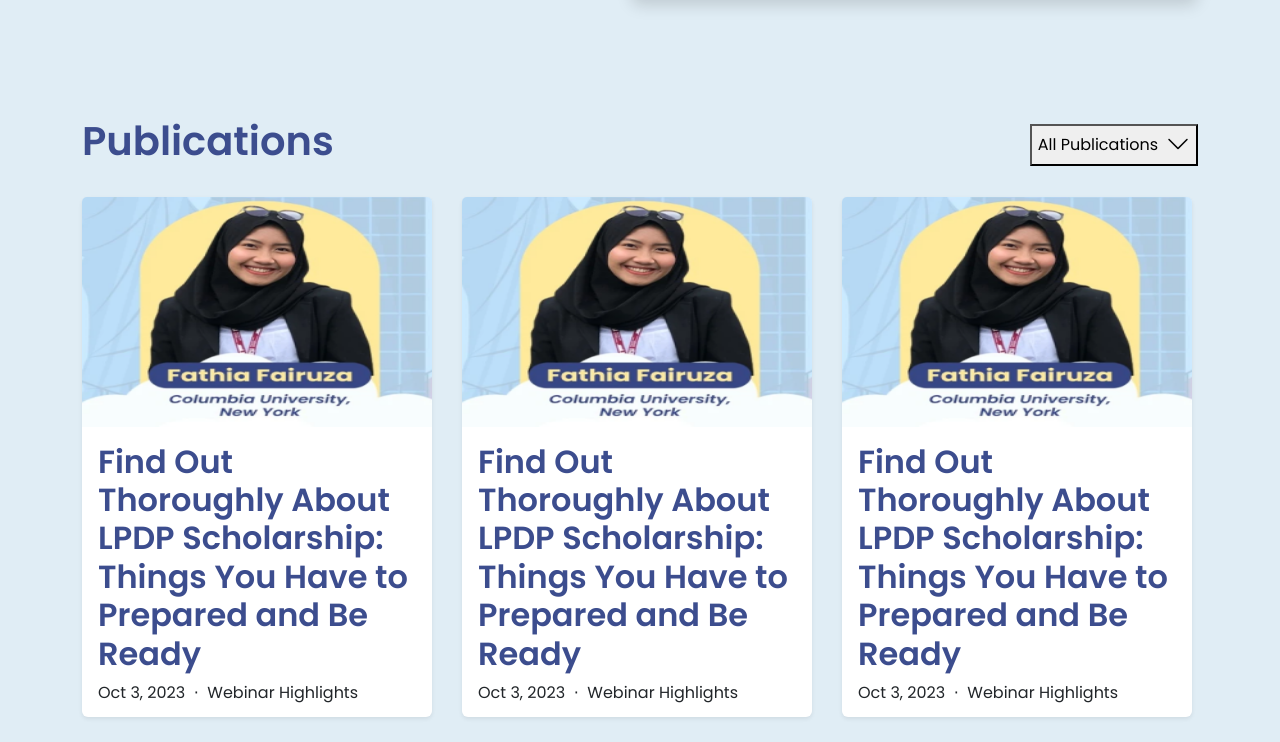
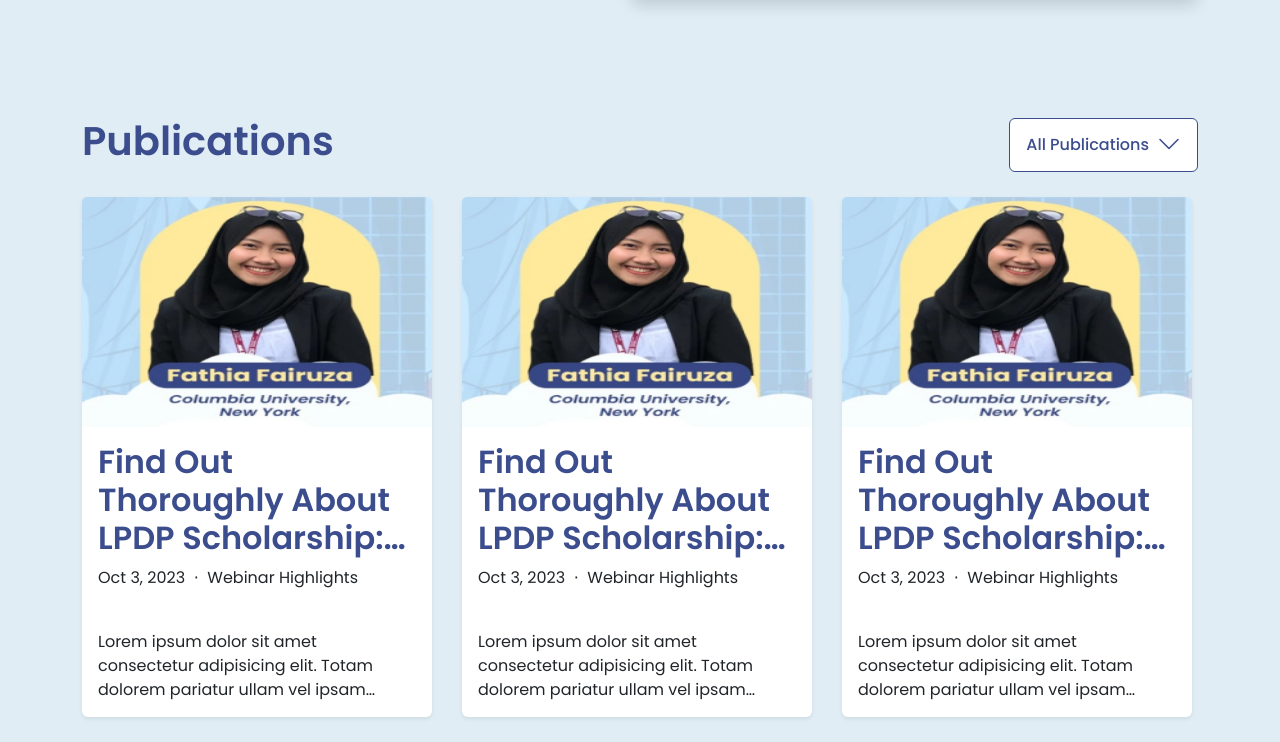
Before and after one commit to shapeyourlifeID/syl_web_template-, a website: page publications.html in a window 1280 px wide. Shown: the part 1248-1990 px from the top of the page. Drawn offline with nearby package versions, Linux system fonts and the light colour scheme.

Commit message:
Update main.css

```diff
--- a/css/main.css
+++ b/css/main.css
@@ -724,4 +724,57 @@
   background-color: #f7eeb8;
 }
 
+.syl-publications .btn-publications {
+  display: flex;
+  align-items: center;
+  padding: 0.5rem 1rem;
+  background-color: #ffffff;
+  color: #3C4D8E;
+  border: 1px solid #3C4D8E;
+  border-radius: 0.375rem;
+  font-size: 1rem;
+  font-weight: 500;
+  cursor: pointer;
+  transition: background-color 0.3s ease, color 0.3s ease;
+}
+.syl-publications .btn-publications:hover {
+  background-color: #f0f0f0;
+  color: #3C4D8E;
+}
+.syl-publications .btn-publications i {
+  margin-left: 0.5rem;
+}
+
+.card-title-high {
+  display: -webkit-box;
+  -webkit-line-clamp: 3;
+  -webkit-box-orient: vertical;
+  overflow: hidden;
+  text-overflow: ellipsis;
+}
+
+.card-text-high {
+  display: -webkit-box;
+  -webkit-line-clamp: 3;
+  -webkit-box-orient: vertical;
+  overflow: hidden;
+  text-overflow: ellipsis;
+}
+
+.foot-high {
+  font-size: 15px;
+}
+
+.btn-custom {
+  background-color: #3C4D8E;
+}
+
+.btn-custom:hover {
+  background-color: #e65b63;
+}
+
+.pos-btn {
+  justify-content: center;
+}
+
 /*# sourceMappingURL=main.css.map */
```
